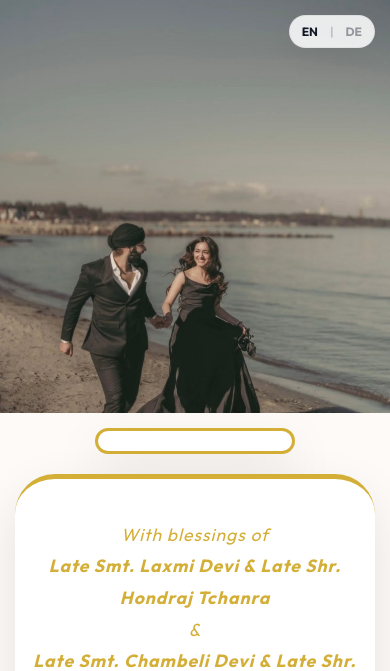
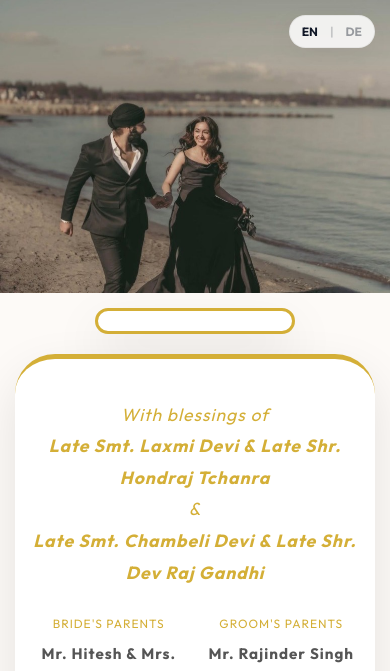
Before and after one commit to Steven12312/Simrin_Rawin, a PHP site: page /preview.html in a window 390 px wide. Shown: the top 671 px of the page. Run offline with PHP 8.4, Linux system fonts and the light colour scheme; some web fonts are replaced.

Commit message:
Anchor hero image to bottom to crop out empty sky and focus on couple

```diff
--- a/style.css
+++ b/style.css
@@ -111,7 +111,7 @@ body {
     height: 100%;
     background: url('images/hero.jpg') no-repeat;
     background-size: cover;
-    background-position: center center;
+    background-position: center bottom;
 }
 
 
@@ -333,7 +333,7 @@ label {
 
     .hero {
         height: auto;
-        aspect-ratio: 775 / 820;
+        aspect-ratio: 4 / 3;
         min-height: unset;
     }
 
```
